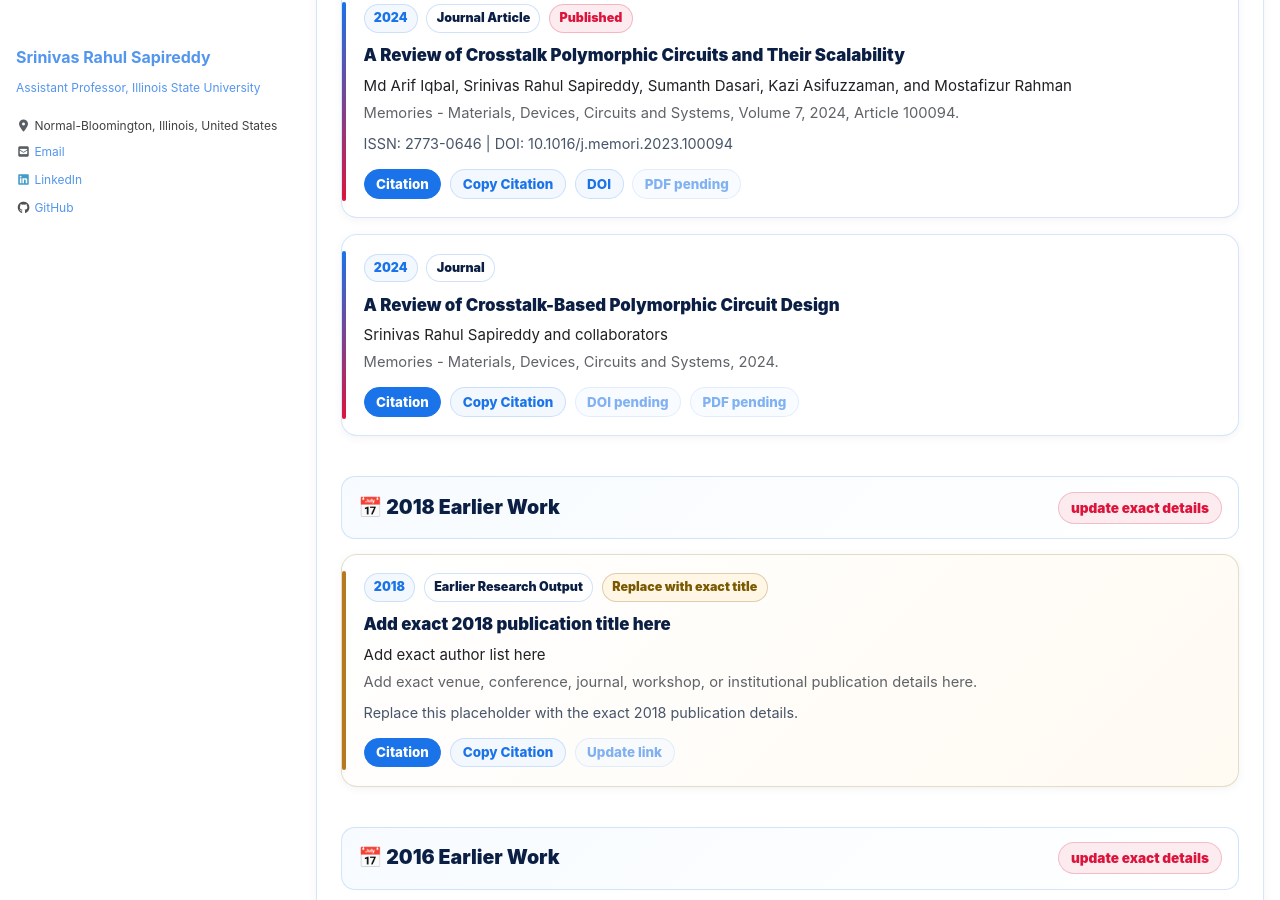
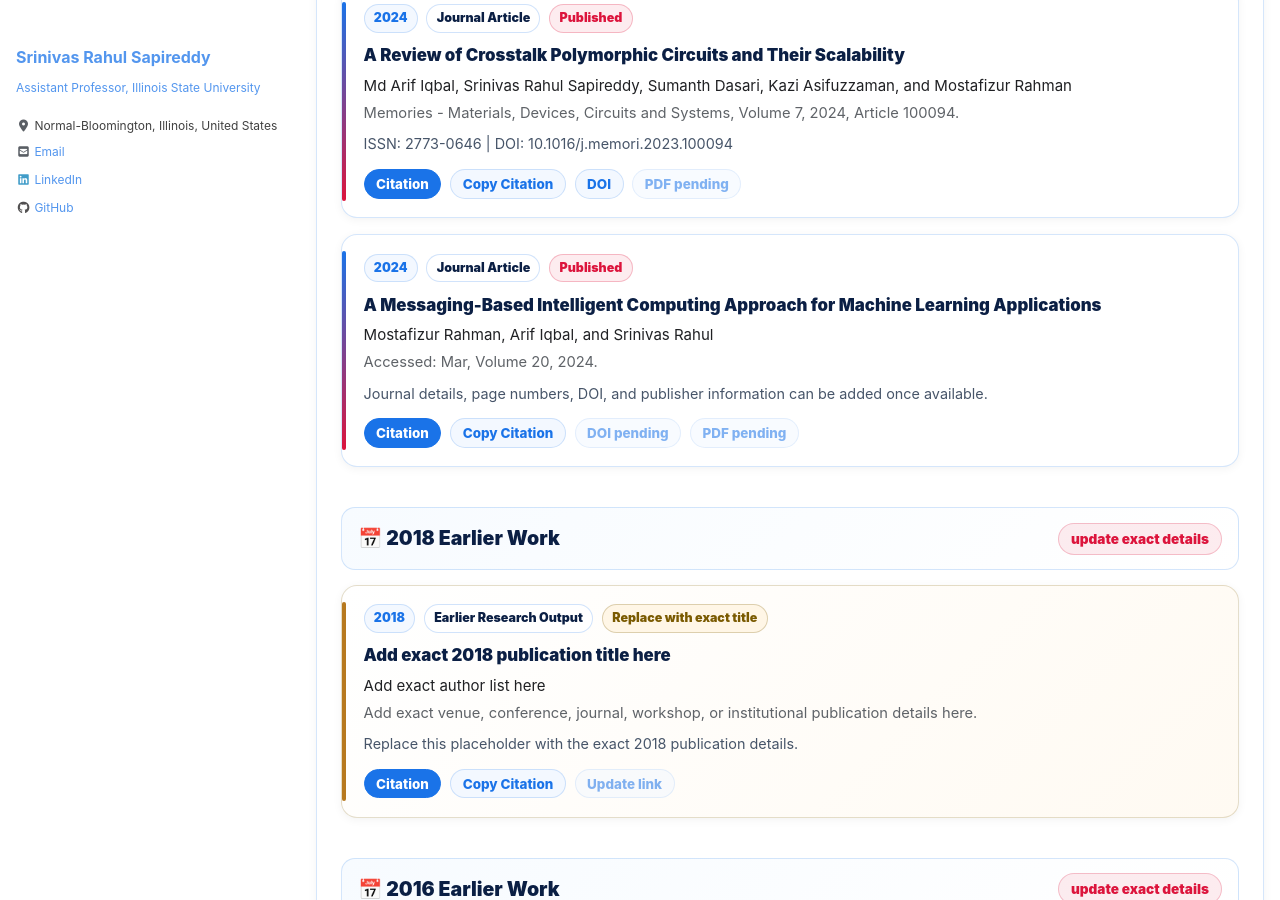
Before and after one commit to srsapireddy/srsapireddy.github.io, a Jekyll site: the page built from _pages/publications.md, in a window 1280 px wide and 900 px high, scrolled down 3286 px. Built offline with Jekyll 4.4.1, drawn with Linux system fonts in a browser that asks for light colours; cached includes are drawn as plain includes; nearby versions of some CDN libraries.

Commit message:
Update publications.md

```diff
--- a/_pages/publications.md
+++ b/_pages/publications.md
@@ -1075,34 +1075,40 @@ author_profile: true
       <div id="cite-2024-crosstalk" class="citation-box">M. A. Iqbal, S. R. Sapireddy, S. Dasari, K. Asifuzzaman, and M. Rahman, "A review of crosstalk polymorphic circuits and their scalability," Memories - Materials, Devices, Circuits and Systems, vol. 7, Art. no. 100094, 2024, doi: 10.1016/j.memori.2023.100094.</div>
     </div>
 
-      <div class="publication-card" data-type="journal">
-        <div class="pub-top">
-          <span class="pub-year">2024</span>
-          <span class="pub-type">Journal</span>
-        </div>
+    <div class="publication-card" data-type="journal">
+      <div class="pub-top">
+        <span class="pub-year">2024</span>
+        <span class="pub-type">Journal Article</span>
+        <span class="pub-award">Published</span>
+      </div>
 
-        <div class="pub-title">
-          A Review of Crosstalk-Based Polymorphic Circuit Design
-        </div>
+      <div class="pub-title">
+        A Messaging-Based Intelligent Computing Approach for Machine Learning Applications
+      </div>
 
-        <div class="pub-authors">
-          Srinivas Rahul Sapireddy and collaborators
-        </div>
+      <div class="pub-authors">
+        Mostafizur Rahman, Arif Iqbal, and Srinivas Rahul
+      </div>
 
-        <div class="pub-venue">
-          Memories - Materials, Devices, Circuits and Systems, 2024.
-        </div>
+      <div class="pub-venue">
+        Accessed: Mar, Volume 20, 2024.
+      </div>
 
-        <div class="pub-links">
-          <button class="pub-button primary" onclick="toggleCitation('cite-2024-crosstalk')">Citation</button>
-          <button class="pub-button" onclick="copyCitation('cite-2024-crosstalk')">Copy Citation</button>
-          <a class="pub-link disabled" href="#" onclick="return false;">DOI pending</a>
-          <a class="pub-link disabled" href="#" onclick="return false;">PDF pending</a>
-        </div>
+      <div class="pub-note">
+        Journal details, page numbers, DOI, and publisher information can be added once available.
+      </div>
 
-        <div id="cite-2024-crosstalk" class="citation-box">Srinivas Rahul Sapireddy and collaborators, "A Review of Crosstalk-Based Polymorphic Circuit Design," Memories - Materials, Devices, Circuits and Systems, 2024.</div>
+      <div class="pub-links">
+        <button class="pub-button primary" onclick="toggleCitation('cite-2024-messaging-ml')">Citation</button>
+        <button class="pub-button" onclick="copyCitation('cite-2024-messaging-ml')">Copy Citation</button>
+        <a class="pub-link disabled" href="#" onclick="return false;">DOI pending</a>
+        <a class="pub-link disabled" href="#" onclick="return false;">PDF pending</a>
       </div>
+
+      <div id="cite-2024-messaging-ml" class="citation-box">M. Rahman, A. Iqbal, and S. Rahul, "A Messaging-Based Intelligent Computing Approach for Machine Learning Applications," Accessed: Mar, vol. 20, 2024.</div>
     </div>
+
+
 
     <div class="year-section" data-year-section="2018">
       <div class="year-header">
```
